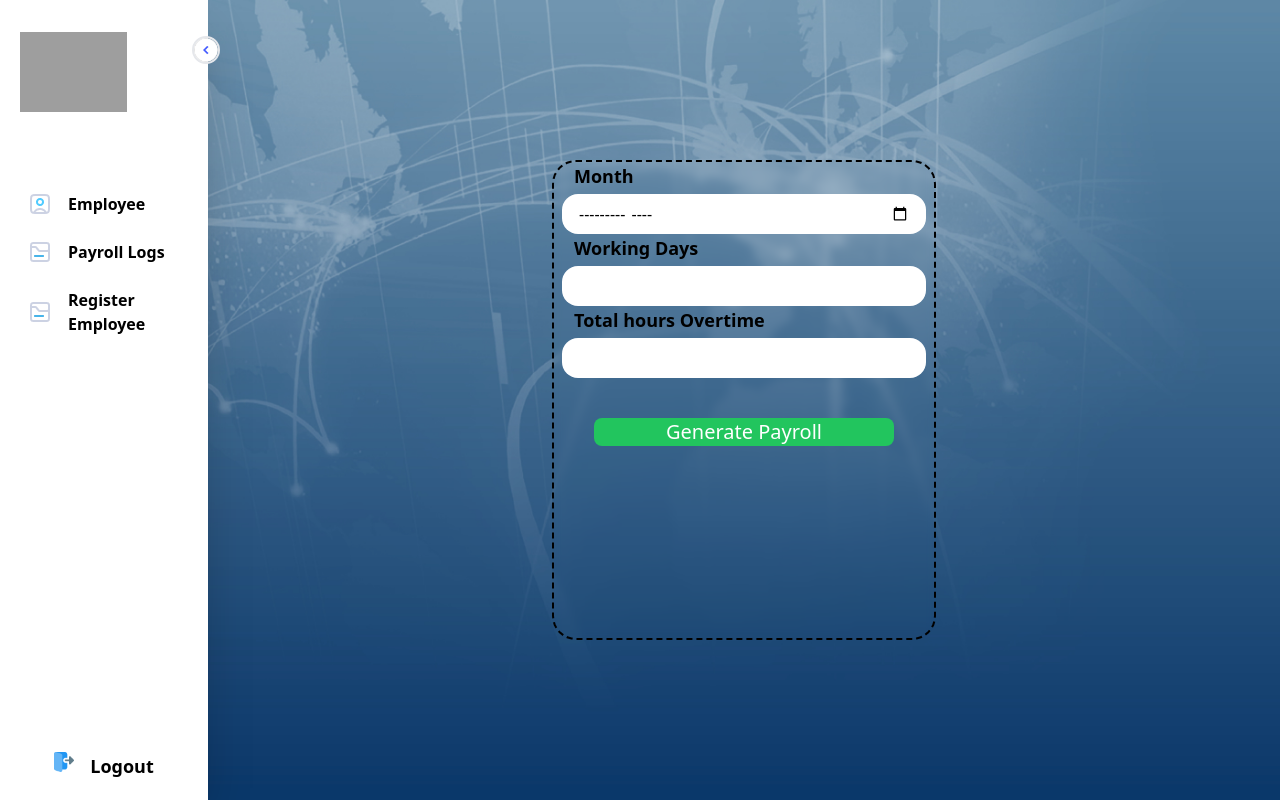
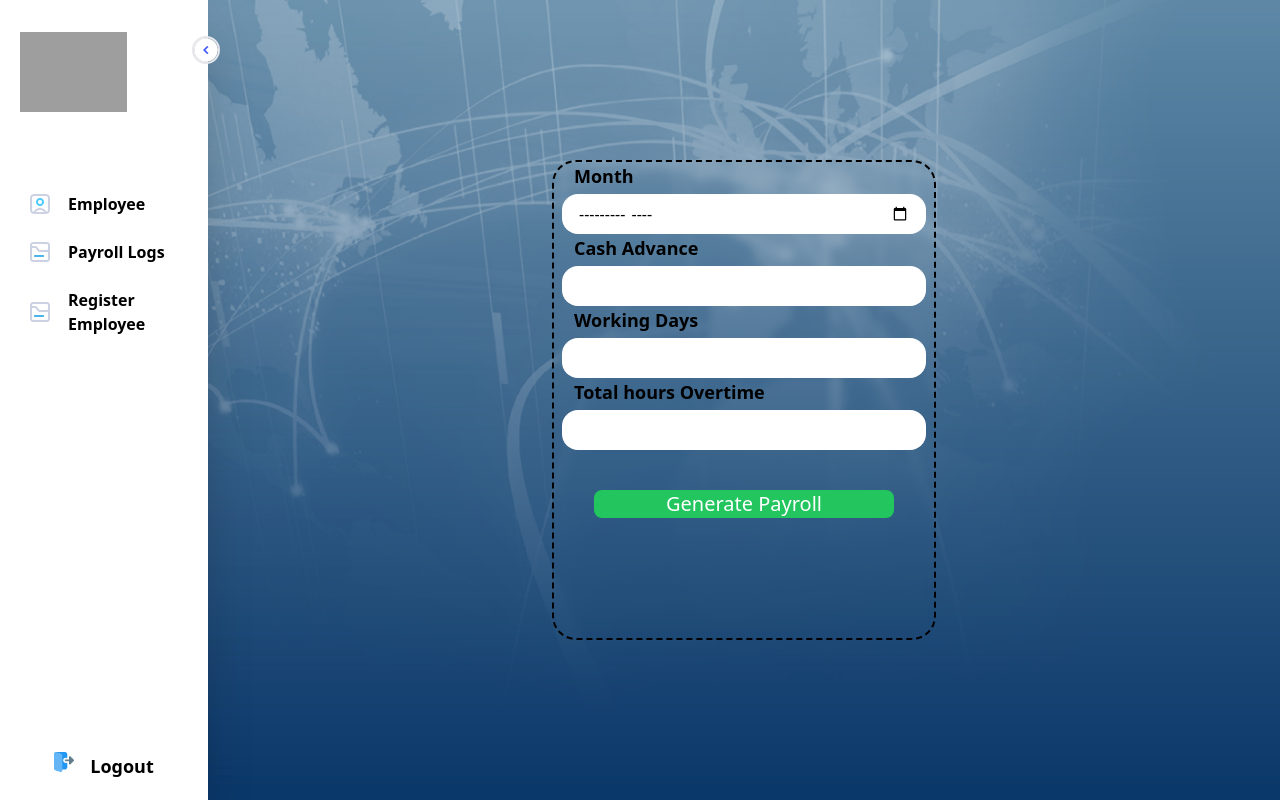
Before and after one commit to jraay12/payroll-front, a React (Create React App) app in the folder my-app/: page /AdminDashboard/Payroll/1 in a window 1280 px wide. Built offline with nearby package versions, Linux system fonts and the light colour scheme; grey boxes are pictures that could not be loaded.

Commit message:
added Cash advance

```diff
--- a/my-app/src/screens/Payroll.js
+++ b/my-app/src/screens/Payroll.js
@@ -19,13 +19,14 @@ const Payroll = () => {
     user_id: id,
     month: "",
     working_days: "",
+    cash_advance: "",
     total_hours_overtime: "",
   });
 
   const handlePayroll = async (e) => {
     e.preventDefault();
     await axios
-      .post(`/payroll/`, values)
+      .post(`/payroll/`, values, {headers})
       .then((res) => {
         console.log(res)
         navigate("/AdminDashboard/Employee");
@@ -33,7 +34,7 @@ const Payroll = () => {
       .catch((err) => console.error(err));
   };
 
-  return (
+    return (
     <div className="flex justify-center items-center h-screen w-full ">
       <div className="backdrop-blur-sm border-2 border-dashed rounded-3xl border-black min-h-[60%] w-96 mx-10">
         <form onSubmit={handlePayroll}>
@@ -42,6 +43,13 @@ const Payroll = () => {
               label="Month"
               type="month"
               onChange={(e) => setValues({ ...values, month: e.target.value })}
+            />
+          </div>
+          <div className="border-none outline-none">
+            <Input
+              label="Cash Advance"
+              type="number"
+              onChange={(e) => setValues({ ...values, cash_advance: e.target.value })}
             />
           </div>
           <div className="border-none outline-none">
```
